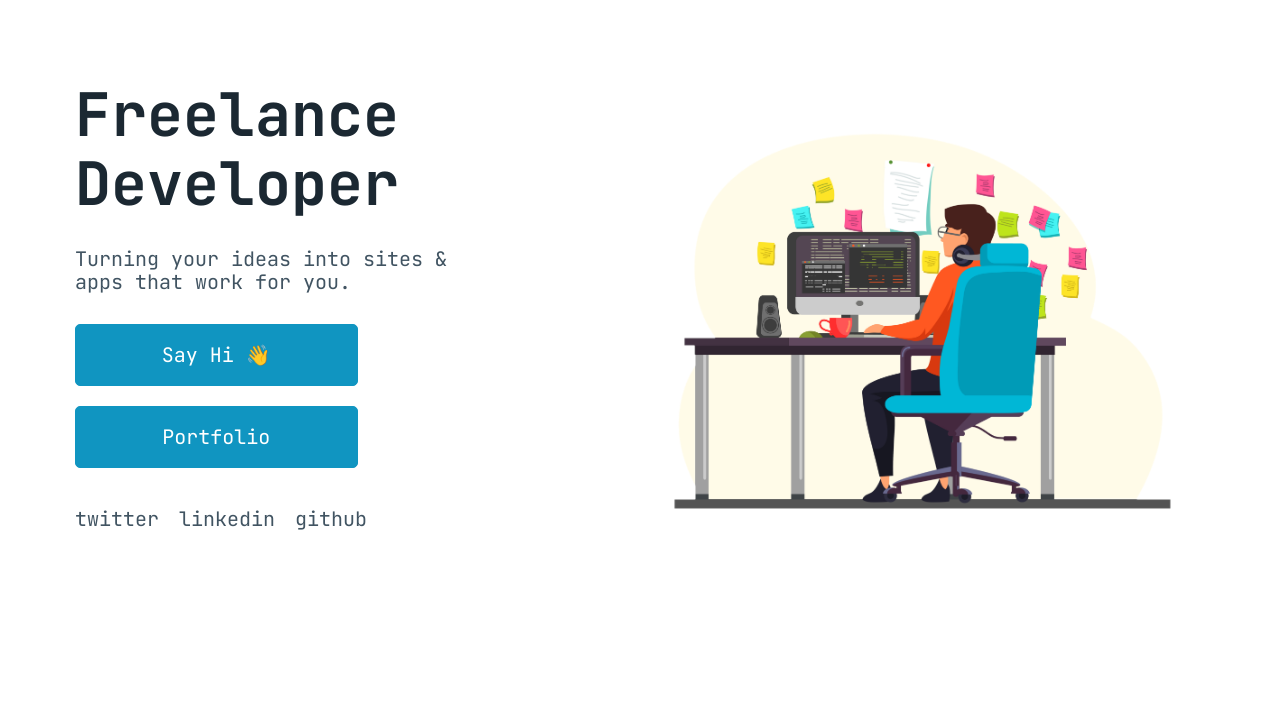
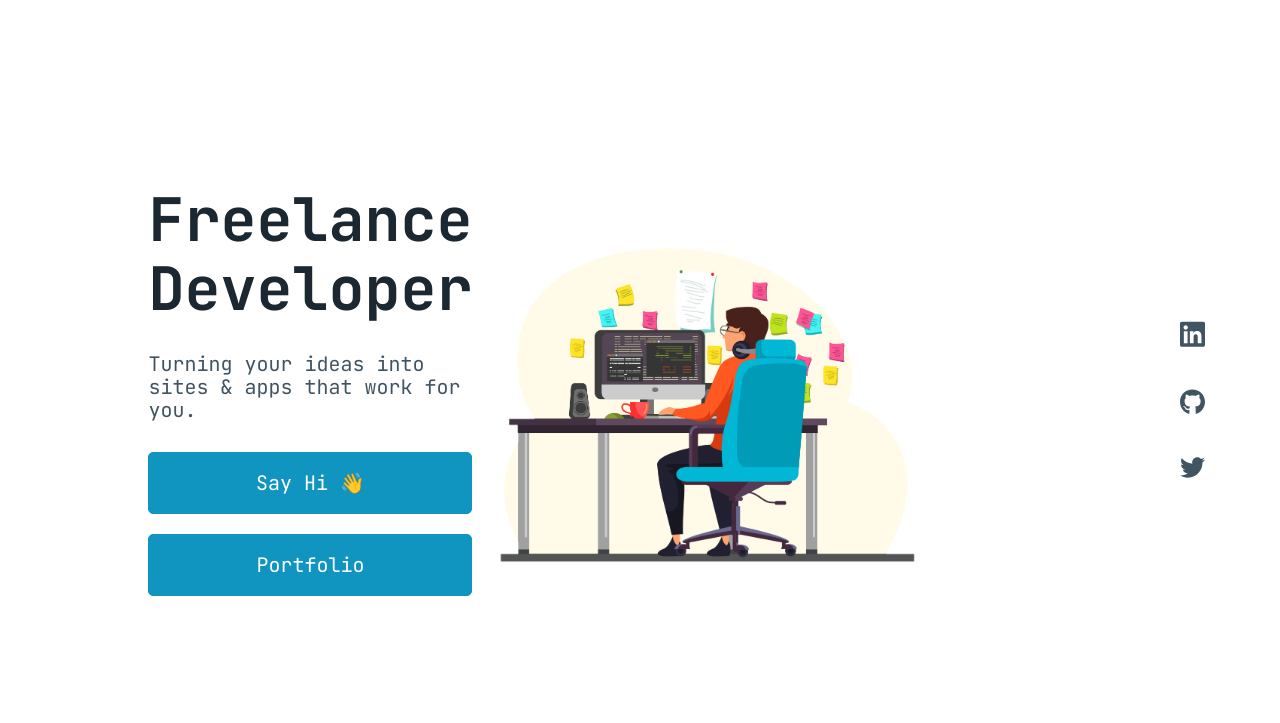
Before and after one commit to THREEhundo/sammybaik, a website: page index.html in a window 1280 px wide. Drawn offline with nearby package versions, Linux system fonts and the light colour scheme.

Commit message:
landing page view done

```diff
--- a/css/style.css
+++ b/css/style.css
@@ -28,12 +28,9 @@ h1 {
     font-size: 3rem;
 }
 
-img {
-    max-width: 50%;
-}
-
 main {
     height: 100vh;
+    display: flex;
 }
 
 /******************************************
@@ -43,18 +40,41 @@ main {
     display: flex;
     flex-flow: row wrap;
     align-items: center;
+    justify-content: center;
 }
 
 .splash>* {
-    flex: 0 0 50%;
+    flex: auto;
 }
 
 .splash>div>p {
-    max-width: 75%;
+    /*max-width: 75%;*/
 }
 
 .splash>div>button {
+    /*max-width: 50%;*/
+}
+
+.splash img {
+    flex: 1 1 75%;
     max-width: 50%;
+}
+
+.text-container {
+    flex: 0 1 25%;
+}
+
+.nav-container {
+    flex-flow: row-reverse;
+}
+
+.icon-list {
+    flex-flow: column;
+    align-self: center;
+}
+
+.icon {
+    width: 25px;
 }
 
 /******************************************
@@ -69,3 +89,9 @@ main {
         --primary-inverse: #FFF;
     }
 }
+
+@media (max-width: 425px) {
+    .splash img {
+        max-width: 100%;
+    }
+}
--- a/index.html
+++ b/index.html
@@ -8,6 +8,7 @@
     <meta name="viewport" content="width=device-width, initial-scale=1">
     <title>Web Developer</title>
 
+    <!--<script src="https://kit.fontawesome.com/8de0f2bc51.js" crossorigin="anonymous"></script>-->
     <!-- external CSS link -->
     <link rel="stylesheet" href="css/normalize.css">
     <link rel="stylesheet" href="https://unpkg.com/@picocss/pico@latest/css/pico.min.css">
@@ -15,30 +16,38 @@
     <link rel="preconnect" href="https://fonts.googleapis.com">
     <link rel="preconnect" href="https://fonts.gstatic.com" crossorigin>
     <link href="https://fonts.googleapis.com/css2?family=JetBrains+Mono:ital,wght@0,100;0,200;0,300;0,400;0,500;0,600;0,700;0,800;1,100;1,200;1,300;1,400;1,500;1,600;1,700;1,800&display=swap" rel="stylesheet">
+
 </head>
 
 <body>
     <main class="container">
         <div class="splash">
-            <div class="">
+            <div class="text-container">
                 <hgroup>
-                    <h1>Freelance</h1>
+                    <h1 class="">Freelance</h1>
                     <h1>Developer</h1>
                     <h1></h1>
                 </hgroup>
                 <p>Turning your ideas into sites & apps that work for you.</p>
                 <button>Say Hi 👋</button>
                 <button>Portfolio</button>
-                <nav>
-                    <ul>
-                        <li>twitter</li>
-                        <li>linkedin</li>
-                        <li>github</li>
-                    </ul>
-                </nav>
+
             </div>
             <img src="./assets/dev.png" alt="https://www.freepik.com/free-vector/male-programmer-working-computer-office-wall-with-hanging-reminder-stickers-developer-creating-new-software-interface-coding-programming-system-administrator-designer-character_25273349.htm#page=3&query=software%20engineer&position=3&from_view=search&track=sph">
         </div>
+        <nav class="container nav-container">
+            <ul class="icon-list">
+                <li><svg class="icon" xmlns="http://www.w3.org/2000/svg" viewBox="0 0 448 512">
+                        <!--! Font Awesome Pro 6.2.1 by @fontawesome - https://fontawesome.com License - https://fontawesome.com/license (Commercial License) Copyright 2022 Fonticons, Inc. -->
+                        <path d="M416 32H31.9C14.3 32 0 46.5 0 64.3v383.4C0 465.5 14.3 480 31.9 480H416c17.6 0 32-14.5 32-32.3V64.3c0-17.8-14.4-32.3-32-32.3zM135.4 416H69V202.2h66.5V416zm-33.2-243c-21.3 0-38.5-17.3-38.5-38.5S80.9 96 102.2 96c21.2 0 38.5 17.3 38.5 38.5 0 21.3-17.2 38.5-38.5 38.5zm282.1 243h-66.4V312c0-24.8-.5-56.7-34.5-56.7-34.6 0-39.9 27-39.9 54.9V416h-66.4V202.2h63.7v29.2h.9c8.9-16.8 30.6-34.5 62.9-34.5 67.2 0 79.7 44.3 79.7 101.9V416z" /></svg></i></li>
+                <li><svg class="icon" xmlns="http://www.w3.org/2000/svg" viewBox="0 0 496 512">
+                        <!--! Font Awesome Pro 6.2.1 by @fontawesome - https://fontawesome.com License - https://fontawesome.com/license (Commercial License) Copyright 2022 Fonticons, Inc. -->
+                        <path d="M165.9 397.4c0 2-2.3 3.6-5.2 3.6-3.3.3-5.6-1.3-5.6-3.6 0-2 2.3-3.6 5.2-3.6 3-.3 5.6 1.3 5.6 3.6zm-31.1-4.5c-.7 2 1.3 4.3 4.3 4.9 2.6 1 5.6 0 6.2-2s-1.3-4.3-4.3-5.2c-2.6-.7-5.5.3-6.2 2.3zm44.2-1.7c-2.9.7-4.9 2.6-4.6 4.9.3 2 2.9 3.3 5.9 2.6 2.9-.7 4.9-2.6 4.6-4.6-.3-1.9-3-3.2-5.9-2.9zM244.8 8C106.1 8 0 113.3 0 252c0 110.9 69.8 205.8 169.5 239.2 12.8 2.3 17.3-5.6 17.3-12.1 0-6.2-.3-40.4-.3-61.4 0 0-70 15-84.7-29.8 0 0-11.4-29.1-27.8-36.6 0 0-22.9-15.7 1.6-15.4 0 0 24.9 2 38.6 25.8 21.9 38.6 58.6 27.5 72.9 20.9 2.3-16 8.8-27.1 16-33.7-55.9-6.2-112.3-14.3-112.3-110.5 0-27.5 7.6-41.3 23.6-58.9-2.6-6.5-11.1-33.3 2.6-67.9 20.9-6.5 69 27 69 27 20-5.6 41.5-8.5 62.8-8.5s42.8 2.9 62.8 8.5c0 0 48.1-33.6 69-27 13.7 34.7 5.2 61.4 2.6 67.9 16 17.7 25.8 31.5 25.8 58.9 0 96.5-58.9 104.2-114.8 110.5 9.2 7.9 17 22.9 17 46.4 0 33.7-.3 75.4-.3 83.6 0 6.5 4.6 14.4 17.3 12.1C428.2 457.8 496 362.9 496 252 496 113.3 383.5 8 244.8 8zM97.2 352.9c-1.3 1-1 3.3.7 5.2 1.6 1.6 3.9 2.3 5.2 1 1.3-1 1-3.3-.7-5.2-1.6-1.6-3.9-2.3-5.2-1zm-10.8-8.1c-.7 1.3.3 2.9 2.3 3.9 1.6 1 3.6.7 4.3-.7.7-1.3-.3-2.9-2.3-3.9-2-.6-3.6-.3-4.3.7zm32.4 35.6c-1.6 1.3-1 4.3 1.3 6.2 2.3 2.3 5.2 2.6 6.5 1 1.3-1.3.7-4.3-1.3-6.2-2.2-2.3-5.2-2.6-6.5-1zm-11.4-14.7c-1.6 1-1.6 3.6 0 5.9 1.6 2.3 4.3 3.3 5.6 2.3 1.6-1.3 1.6-3.9 0-6.2-1.4-2.3-4-3.3-5.6-2z" /></svg></i></li>
+                <li><svg xmlns="http://www.w3.org/2000/svg" viewBox="0 0 512 512" class="icon">
+                        <!--! Font Awesome Pro 6.2.1 by @fontawesome - https://fontawesome.com License - https://fontawesome.com/license (Commercial License) Copyright 2022 Fonticons, Inc. -->
+                        <path d="M459.37 151.716c.325 4.548.325 9.097.325 13.645 0 138.72-105.583 298.558-298.558 298.558-59.452 0-114.68-17.219-161.137-47.106 8.447.974 16.568 1.299 25.34 1.299 49.055 0 94.213-16.568 130.274-44.832-46.132-.975-84.792-31.188-98.112-72.772 6.498.974 12.995 1.624 19.818 1.624 9.421 0 18.843-1.3 27.614-3.573-48.081-9.747-84.143-51.98-84.143-102.985v-1.299c13.969 7.797 30.214 12.67 47.431 13.319-28.264-18.843-46.781-51.005-46.781-87.391 0-19.492 5.197-37.36 14.294-52.954 51.655 63.675 129.3 105.258 216.365 109.807-1.624-7.797-2.599-15.918-2.599-24.04 0-57.828 46.782-104.934 104.934-104.934 30.213 0 57.502 12.67 76.67 33.137 23.715-4.548 46.456-13.32 66.599-25.34-7.798 24.366-24.366 44.833-46.132 57.827 21.117-2.273 41.584-8.122 60.426-16.243-14.292 20.791-32.161 39.308-52.628 54.253z" /></svg></li>
+            </ul>
+        </nav>
     </main>
 
     <script type="text/javascript" src="js/main.js"></script>
```
